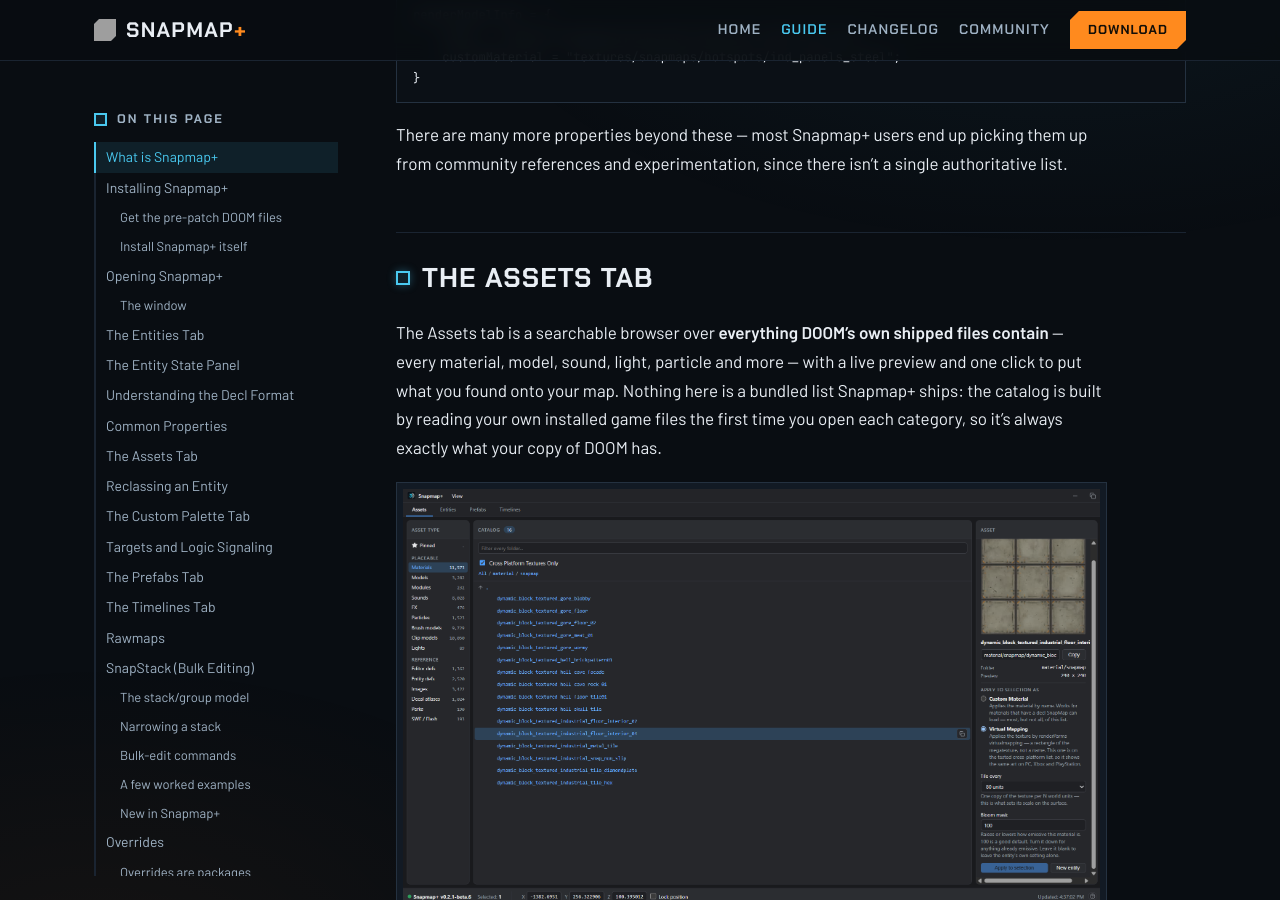
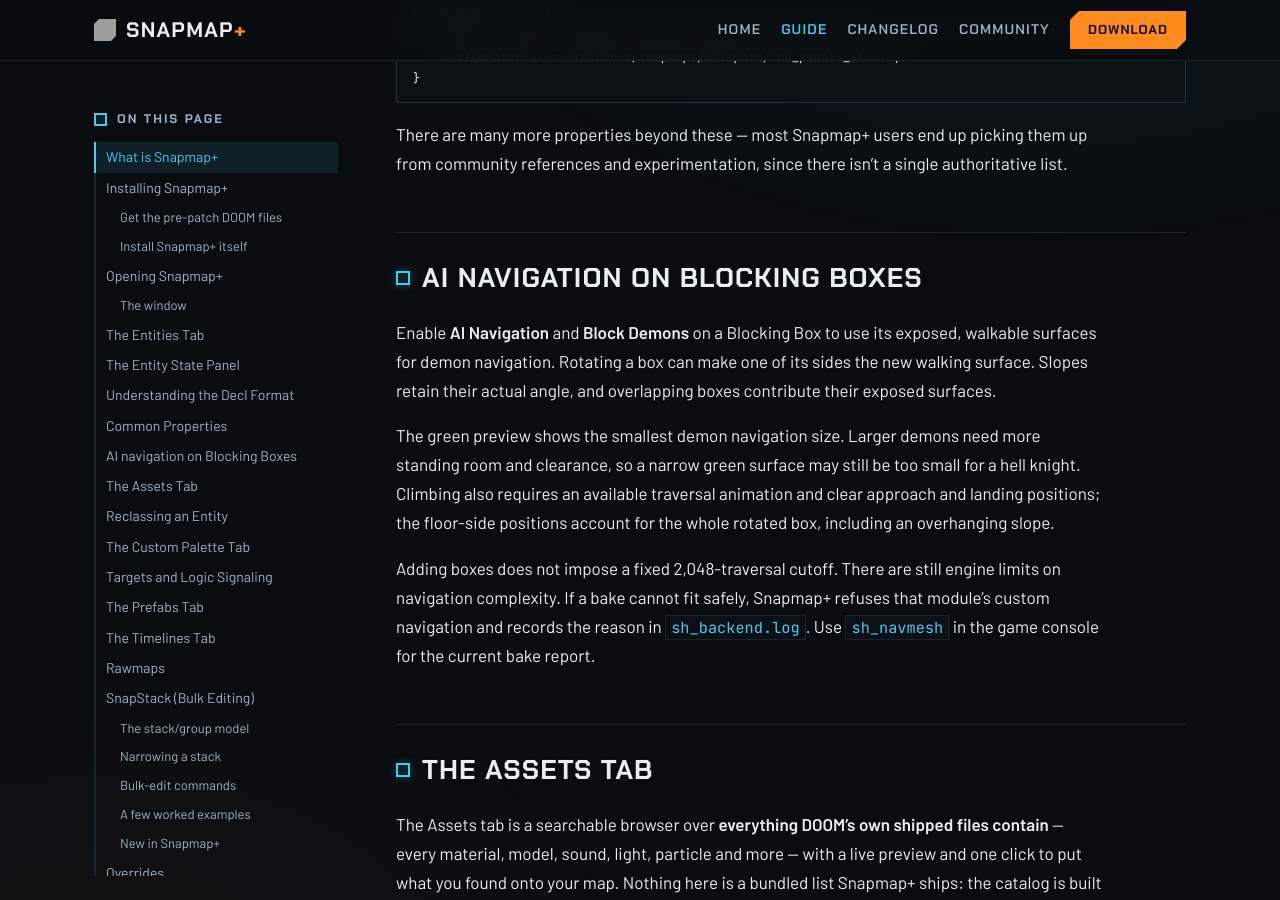
Before and after one commit to doom-snapmap/snapmap-web, a Jekyll site: the page built from site/snapmap-plus-guide.md, in a window 1280 px wide and 900 px high, scrolled down 11046 px. Built offline with Jekyll 4.4.1, drawn with Linux system fonts in a browser that asks for light colours; grey boxes are pictures that could not be loaded.

Commit message:
Fix dense navigation bakes and rotated climb approaches
Grow traversal candidate storage so dense geometry no longer discards the entire custom bake at 2,048 entries. Place floor traversal endpoints beyond the physical rotated box and select animations at each anchor height, preserving exact surface geometry and native routing limits. Log refused bakes and cover dense maps, demon routes, and rotated clearance in regression tests.

```diff
--- a/site/snapmap-plus-guide.md
+++ b/site/snapmap-plus-guide.md
@@ -314,6 +314,24 @@
 references and experimentation, since there isn't a single authoritative list.
 
 ---
+
+## AI navigation on Blocking Boxes
+
+Enable **AI Navigation** and **Block Demons** on a Blocking Box to use its exposed,
+walkable surfaces for demon navigation. Rotating a box can make one of its sides
+the new walking surface. Slopes retain their actual angle, and overlapping boxes
+contribute their exposed surfaces.
+
+The green preview shows the smallest demon navigation size. Larger demons need
+more standing room and clearance, so a narrow green surface may still be too small
+for a hell knight. Climbing also requires an available traversal animation and
+clear approach and landing positions; the floor-side positions account for the
+whole rotated box, including an overhanging slope.
+
+Adding boxes does not impose a fixed 2,048-traversal cutoff. There are still engine
+limits on navigation complexity. If a bake cannot fit safely, Snapmap+ refuses
+that module's custom navigation and records the reason in `sh_backend.log`.
+Use `sh_navmesh` in the game console for the current bake report.
 
 ## The Assets Tab
 
```
